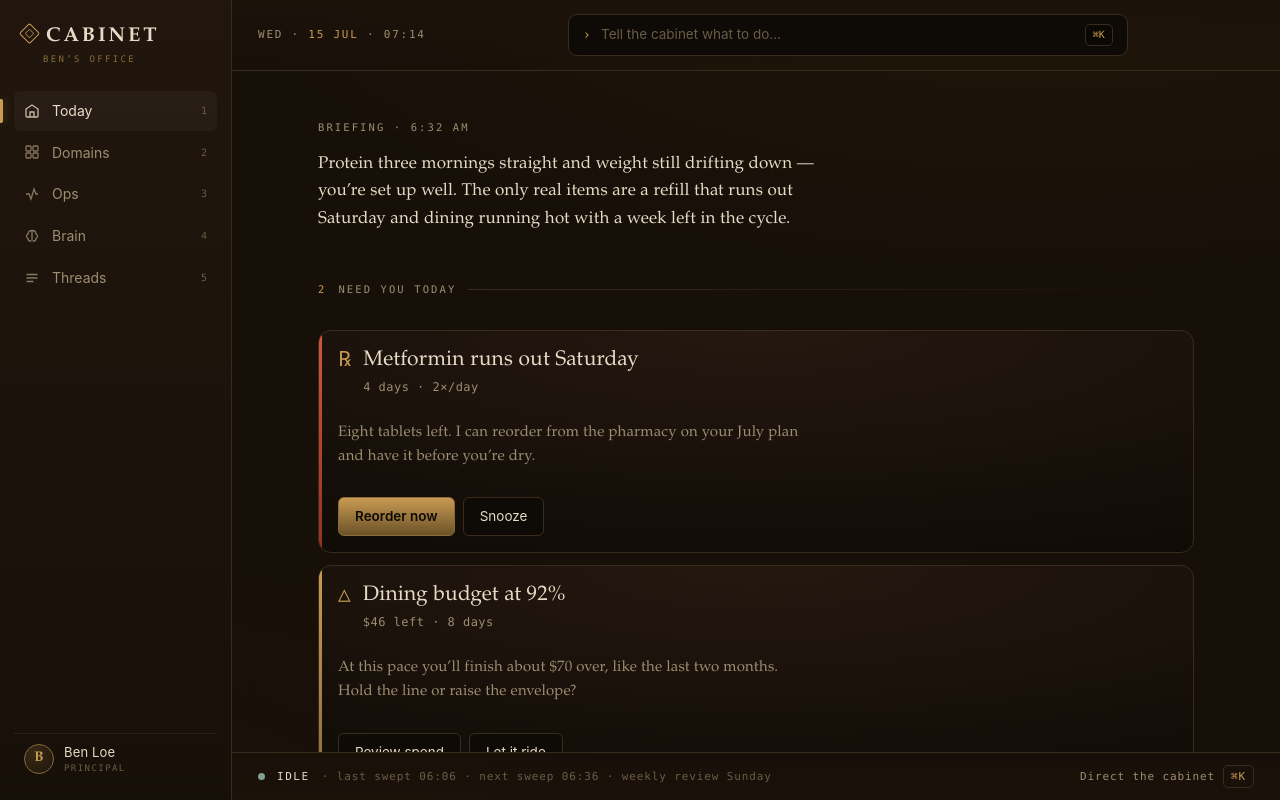
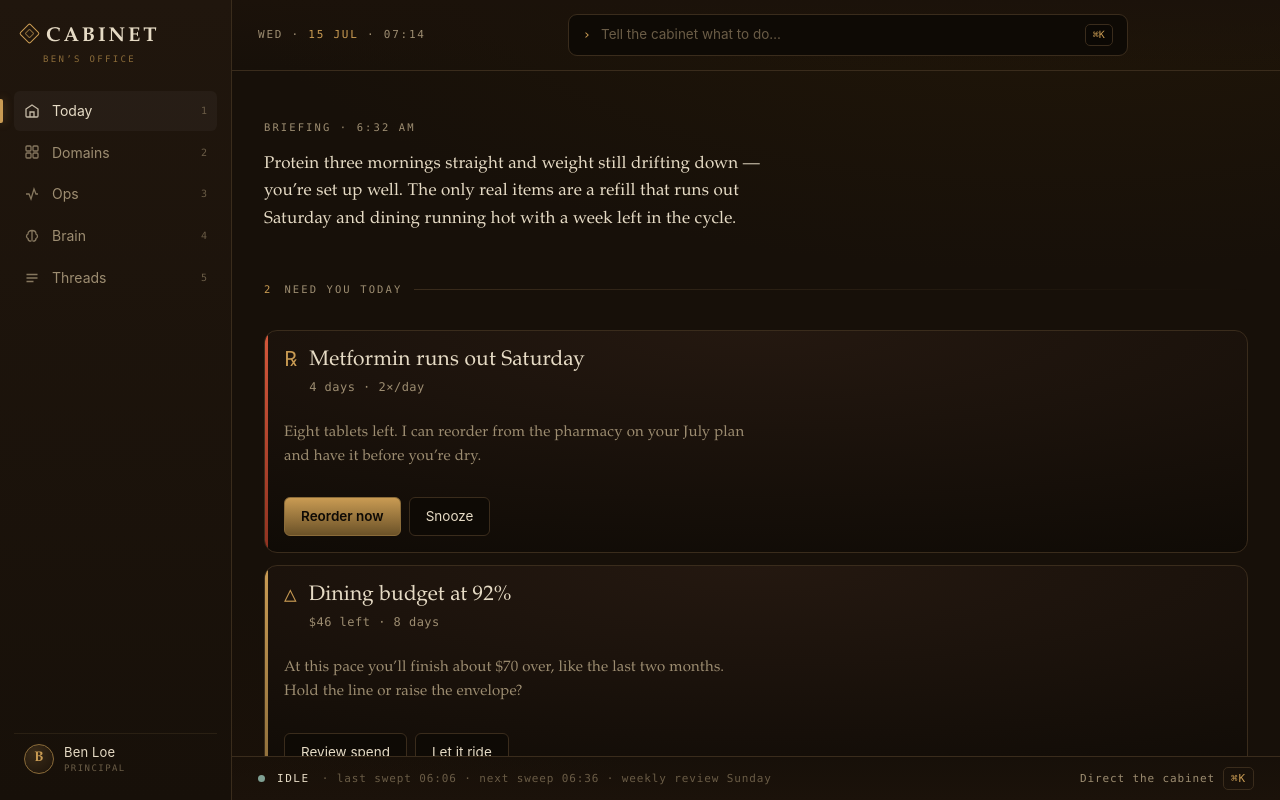
Before and after one commit to BLoe/benloe-server, a React (Vite) app in the folder apps/cabinet/web/: page / in a window 1280 px wide. Built offline with nearby package versions, Linux system fonts and the light colour scheme.

Commit message:
cabinet: shared content-width primitive + reserve footer height (systemic layout fixes #1 #5)

```diff
--- a/apps/cabinet/web/src/components/shell/shell.css
+++ b/apps/cabinet/web/src/components/shell/shell.css
@@ -48,7 +48,20 @@
 .topbar { display: flex; align-items: center; gap: 16px; padding: 14px 26px; border-bottom: 1px solid var(--rule); background: linear-gradient(180deg, #1b120a, transparent); }
 .topbar .datestamp { font-family: var(--mono); font-size: 11px; letter-spacing: 0.16em; color: var(--linen-dim); text-transform: uppercase; white-space: nowrap; }
 .topbar .datestamp b { color: var(--brass); font-weight: 500; }
-.surface { flex: 1; overflow-y: auto; min-height: 0; }
+/* flex:1 + overflow-y:auto makes .surface the one scroll container for every
+   surface. padding-bottom reserves the presence strip's height at the end of
+   the scrollable content so the last card/row always has breathing room
+   before the strip, instead of ending flush against it — see --footer-h. */
+.surface { flex: 1; overflow-y: auto; min-height: 0; padding-bottom: var(--footer-h); }
+
+/* ---- shared content-width primitive ----
+   Every surface renders exactly one root element as .surface's direct child
+   (.today / .dom / .ops / .brain / .threads). Constrain + center it here,
+   once, instead of each surface picking its own max-width — that's what
+   made surfaces feel inconsistent (some stranded near the edge, some
+   swimming in dead gutter) when navigating between them. A surface that
+   genuinely wants full-bleed should override explicitly, not by omission. */
+.surface > * { max-width: var(--content-max); margin-inline: auto; }
 
 /* ---- command bar (trigger + overlay) ---- */
 .cmd-trigger {
@@ -76,7 +89,7 @@
 .cmd-box .hint { border-top: 1px solid var(--rule); padding: 8px 18px; font-family: var(--mono); font-size: 10px; letter-spacing: 0.1em; color: var(--linen-faint); text-transform: uppercase; display: flex; gap: 16px; }
 
 /* ---- presence strip ---- */
-.presence { display: flex; align-items: center; gap: 12px; padding: 12px 26px; border-top: 1px solid var(--rule); background: linear-gradient(0deg, #1b120a, transparent); font-family: var(--mono); font-size: 11px; letter-spacing: 0.08em; color: var(--linen-dim); }
+.presence { display: flex; align-items: center; gap: 12px; min-height: var(--footer-h); padding: 0 26px; box-sizing: border-box; border-top: 1px solid var(--rule); background: linear-gradient(0deg, #1b120a, transparent); font-family: var(--mono); font-size: 11px; letter-spacing: 0.08em; color: var(--linen-dim); }
 .presence .live { width: 7px; height: 7px; border-radius: 50%; background: var(--linen-faint); }
 .presence .live.idle { background: var(--patina); }
 .presence .live.working { background: var(--brass); animation: pulse 1.6s ease-in-out infinite; }
--- a/apps/cabinet/web/src/styles/tokens.css
+++ b/apps/cabinet/web/src/styles/tokens.css
@@ -77,6 +77,17 @@
   /* ---- rails (the brass edge that marks the active / live) ---- */
   --rail: 3px;
 
+  /* ---- layout: shared shell geometry ----
+     --content-max is the single source of truth for surface content width —
+     every surface centers against this instead of picking its own max-width,
+     so the five surfaces read as one system instead of jumping width as you
+     navigate between them (see shell.css `.surface > *`).
+     --footer-h is the presence strip's reserved height — both the strip
+     itself and the scroll container's bottom padding reference it, so the
+     two can't drift apart and content can't end flush against it. */
+  --content-max: 1140px;
+  --footer-h: 44px;
+
   /* ---- elevation (warm, low, like light raking across a desk) ---- */
   --elev-1: 0 1px 0 #ffffff08, 0 2px 8px #00000040;
   --elev-2: 0 2px 14px #00000066;
--- a/apps/cabinet/web/src/surfaces/brain.css
+++ b/apps/cabinet/web/src/surfaces/brain.css
@@ -1,8 +1,7 @@
 /* BRAIN surface — recall + standing memory. Tokens only; no hard-coded values. */
 
+/* width + centering come from the shared .surface > * rule in shell.css */
 .brain {
-  max-width: 940px;
-  margin: 0 auto;
   padding: var(--sp-8) var(--sp-7) var(--sp-9);
   display: flex;
   flex-direction: column;
--- a/apps/cabinet/web/src/surfaces/domains.css
+++ b/apps/cabinet/web/src/surfaces/domains.css
@@ -3,13 +3,12 @@
    Tokens only; no shared selectors with other surfaces.
    ========================================================================== */
 
+/* width + centering come from the shared .surface > * rule in shell.css */
 .dom {
   display: flex;
   flex-direction: column;
   gap: var(--sp-6);
   padding: var(--sp-6);
-  max-width: 1080px;
-  margin: 0 auto;
   width: 100%;
 }
 
--- a/apps/cabinet/web/src/surfaces/ops.css
+++ b/apps/cabinet/web/src/surfaces/ops.css
@@ -3,13 +3,12 @@
    revert. Scanability over decoration. Tokens only; no shared selectors.
    ========================================================================== */
 
+/* width + centering come from the shared .surface > * rule in shell.css */
 .ops {
   display: flex;
   flex-direction: column;
   gap: var(--sp-5);
   padding: var(--sp-6);
-  max-width: 980px;
-  margin: 0 auto;
   width: 100%;
 }
 
--- a/apps/cabinet/web/src/surfaces/threads.css
+++ b/apps/cabinet/web/src/surfaces/threads.css
@@ -4,13 +4,12 @@
    design system. Stacks on mobile. Tokens only; no shared selectors.
    ========================================================================== */
 
+/* width + centering come from the shared .surface > * rule in shell.css */
 .threads {
   display: flex;
   flex-direction: column;
   gap: var(--sp-5);
   padding: var(--sp-6);
-  max-width: 1180px;
-  margin: 0 auto;
   width: 100%;
 }
 
--- a/apps/cabinet/web/src/surfaces/today.css
+++ b/apps/cabinet/web/src/surfaces/today.css
@@ -1,8 +1,7 @@
 /* TODAY surface — the "what needs you" home. Tokens only; no hard-coded values. */
 
+/* width + centering come from the shared .surface > * rule in shell.css */
 .today {
-  max-width: 940px;
-  margin: 0 auto;
   padding: var(--sp-8) var(--sp-7) var(--sp-9);
   display: flex;
   flex-direction: column;
```
